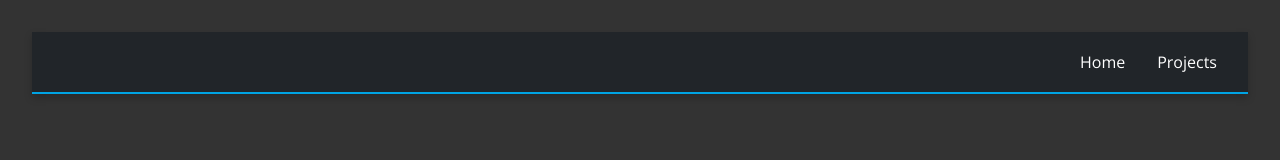
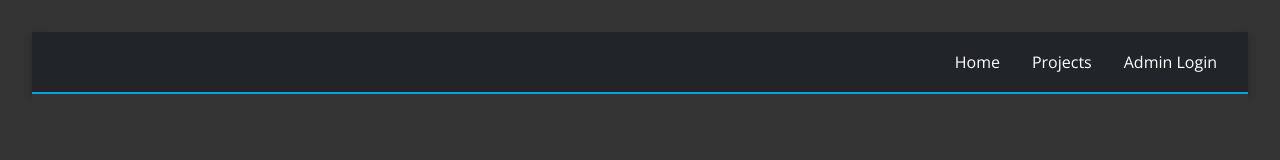
Before and after one commit to ChrisRistoff/portfolio-frontend, a React (Vite) app: page /login in a window 1280 px wide. Shown: the top 160 px of the page. Built offline with nearby package versions, Linux system fonts and the light colour scheme.

Commit message:
Styling Add animation throughout the website

```diff
--- a/src/Components/Header.tsx
+++ b/src/Components/Header.tsx
@@ -1,16 +1,31 @@
 import { Nav, Navbar } from "react-bootstrap";
 import "../CSS/Header.css";
+import "../CSS/MainPage.css";
+import {useEffect, useState} from "react";
 
 export const Header = () => {
+    const [animate, setAnimate] = useState(false);
+
+    useEffect(() => {
+        const animationTimeout = setTimeout(() => {
+            setAnimate(true);
+        }, 500);
+
+        return () => clearTimeout(animationTimeout);
+    }, []);
+
     return (
+        <div className={`animated-element ${animate ? "animate-in" : ""}`}>
         <Navbar bg="dark" variant="dark" expand="lg" className="custom-navbar">
             <Navbar.Toggle aria-controls="navbar-nav" />
             <Navbar.Collapse id="navbar-nav" className="justify-content-end">
                 <Nav>
                     <Nav.Link href="/" className="nav-link-custom mx-2">Home</Nav.Link>
                     <Nav.Link href="/projects" className="nav-link-custom mx-2">Projects</Nav.Link>
+                    <Nav.Link href="/login" className="nav-link-custom mx-2">Admin Login</Nav.Link>
                 </Nav>
             </Navbar.Collapse>
         </Navbar>
+        </div>
     );
 };
--- a/src/Components/Login.tsx
+++ b/src/Components/Login.tsx
@@ -1,19 +1,41 @@
-import { useState } from 'react';
+import {useEffect, useState} from 'react';
 import '../CSS/Login.css';
+import '../CSS/MainPage.css';
 import {loginAdmin} from "../utils/login.tsx"; // Import the CSS for the login page
+import { useNavigate } from 'react-router-dom';
+import {Alert} from "react-bootstrap";
 
 export const Login = () => {
     const [name, setName] = useState('');
     const [password, setPassword] = useState('');
+    const [message, setMessage] = useState('');
+    const [animate, setAnimate] = useState(false);
 
-    const handleSubmit = (event) => {
-        loginAdmin(name, password);
+    const navigate = useNavigate();
+
+    useEffect(() => {
+        const animationTimeout = setTimeout(() => {
+            setAnimate(true);
+        }, 500);
+
+        return () => clearTimeout(animationTimeout);
+    }, []);
+
+    const handleSubmit = async (event) => {
         event.preventDefault();
+        try {
+            await loginAdmin(name, password);
+            navigate('/test-auth');
+        }
+        catch (error) {
+            setMessage(error.response.data);
+        }
     };
 
     return (
-        <div className="login-container">
+        <div className={`login-container animated-element ${animate ? "animate-in" : ""}`}>
             <form onSubmit={handleSubmit} className="login-form">
+                {message && <Alert variant="danger">{message}</Alert>}
                 <h2 className="login-title">Login</h2>
                 <div className="form-group">
                     <label htmlFor="name">Email</label>
--- a/src/Components/MainPage.tsx
+++ b/src/Components/MainPage.tsx
@@ -54,6 +54,7 @@ export const Home = () => {
                     />
                 </Col>
             </Row>
+            <div className={`animated-element ${animate ? "animate-in" : ""}`}>
             <div className="contact-form-section">
                 <ContactForm />
             </div>
@@ -61,5 +62,6 @@ export const Home = () => {
                 <a href="/projects" className="btn btn-outline-light">View My Projects</a>
             </div>
         </div>
+        </div>
     );
 };
--- a/src/Components/Project.tsx
+++ b/src/Components/Project.tsx
@@ -1,6 +1,7 @@
 import "../CSS/ProjectCard.css"
 
 const Project = ({ project }) => {
+
     return (
         <div className="project">
             <div className="project-details">
--- a/src/Components/ProjectsPage.tsx
+++ b/src/Components/ProjectsPage.tsx
@@ -1,22 +1,29 @@
 import { useEffect, useState } from "react";
 import Project from "./Project";
 import { getProjectInfo } from "../utils/getProjects";
+import {Spinner} from "react-bootstrap";
 
 export const ProjectsPage = () => {
     const [projects, setProjects] = useState([]);
+    const [loading, setLoading] = useState(true);
+    const [animate, setAnimate] = useState(false);
 
-    const [loading, setLoading] = useState(true);
+    useEffect(() => {
+        const animationTimeout = setTimeout(() => {
+            setAnimate(true);
+        }, 500);
+
+        return () => clearTimeout(animationTimeout);
+    }, []);
 
     useEffect(() => {
         const getProjects = async () => {
             try {
-                let data;
-                data = await getProjectInfo();
+                const data = await getProjectInfo();
 
                 setProjects(data || []);
                 setLoading(false);
             } catch (error) {
-                console.error(error);
                 setLoading(false);
             }
         };
@@ -26,14 +33,19 @@ export const ProjectsPage = () => {
 
     return (
         <div className="projects-page">
-            <h1 className="page-title">Projects</h1>
+            <h1 className={`page-title animated-element ${animate ? "animate-in" : ""}`}>Projects</h1>
             {loading ? (
-                <p>Loading projects...</p>
-            ) : (
+                <div className="loading-text">
+                    <h3>Loading Projects...</h3>
+                    <h1><Spinner animation="border"></Spinner></h1>
+                </div>
+                ) : (
                 <div className="projects-list">
+                    <div className={`animated-element ${animate ? "animate-in" : ""}`}>
                     {projects.map((project) => (
                         <Project key={project.name} project={project} />
                     ))}
+                    </div>
                 </div>
             )}
         </div>
--- a/src/utils/login.tsx
+++ b/src/utils/login.tsx
@@ -31,7 +31,7 @@ export const loginAdmin = async (name: string, password: string) => {
         setTokenInCookie(response.data.token);
         return {message: response.data};
     } catch (error) {
-        return {message: error.response.data};
+        throw error;
     }
 };
 
```
